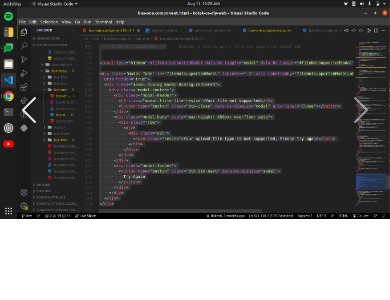
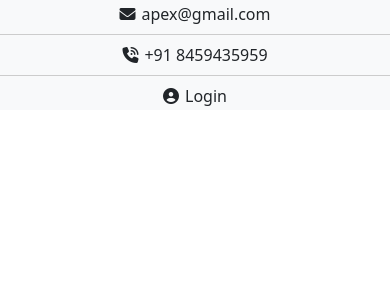
Before and after one commit to Apeksha16/RasoiWare, an Angular app: page / in a window 390 px wide. Shown: the top 300 px of the page. Built offline with nearby package versions, Linux system fonts and the light colour scheme.

Commit message:
header responsive

```diff
--- a/angular.json
+++ b/angular.json
@@ -25,6 +25,7 @@
               "src/assets"
             ],
             "styles": [
+              "node_modules/@fortawesome/fontawesome-free/css/all.min.css",
               "node_modules/bootstrap/dist/css/bootstrap.min.css",
               "node_modules/bootstrap/dist/css/bootstrap.css",
               "src/styles.css"
@@ -91,6 +92,7 @@
               "src/assets"
             ],
             "styles": [
+              "node_modules/@fortawesome/fontawesome-free/css/all.min.css",
               "node_modules/bootstrap/dist/css/bootstrap.min.css",
               "node_modules/bootstrap/dist/css/bootstrap.css",
               "src/styles.css"
--- a/package.json
+++ b/package.json
@@ -18,6 +18,7 @@
     "@angular/platform-browser": "^16.1.0",
     "@angular/platform-browser-dynamic": "^16.1.0",
     "@angular/router": "^16.1.0",
+    "@fortawesome/fontawesome-free": "^6.4.0",
     "bootstrap": "^5.3.1",
     "rxjs": "~7.8.0",
     "tslib": "^2.3.0",
--- a/src/app/app.component.css
+++ b/src/app/app.component.css
@@ -1,40 +1,35 @@
-/* Responsive adjustments for small screens
-@media (max-width: 767px) {
-    .row.align-items-center {
-        flex-direction: column;
-        text-align: center;
-    }
-
-    .col-md-6.text-md-left,
-    .col-md-6.text-md-right {
-        width: 100%;
-        margin-bottom: 10px;
-    }
+.navbar{
+  padding: 0;
+  height: 50px;
+}
+.divider {
+  border-right: 1px solid #ccc;
+  height: 50px;
 }
 
-.icon-text {
-    margin-left: 10px;
+@media (max-width: 768px) {
+.divider{
+  height: 1px;
+  width: 100%;
+  background-color: #ccc;
+  margin-bottom: 0.5rem;
 }
-
-.vertical-line {
-    border-left: 1px solid #ccc;
-    height: 40px;
-    margin: 0 10px;
-    display: inline-block;
+.container-fluid{
+  padding: 0;
 }
-
-.icon a{
-  margin-right: 20px;
+.navbar{
+  height:110px
 }
-.mail i{
-  margin-right: 20px;
 }
 
 
-.divider{
-  height:40px;
-  width:1px;
-  background: black;
-  padding-right: 0;
-  padding-left: 0;
+/* #carouselExample{
+  max-width: 600px;
+  max-height: 300px;
+  margin: 0 auto;
+}
+
+.custom-carousel .carousel-item img {
+  max-width: 100%;
+  max-height: 100%;
 } */
--- a/src/app/app.component.html
+++ b/src/app/app.component.html
@@ -1,24 +1,24 @@
-<!-- <div class="container-fluid bg-light">
-  <div class="row align-items-center">
-    <div class="col">
+<nav class="navbar bg-body-tertiary">
+  <div class="container-fluid d-flex justify-content-around flex-column flex-md-row">
+    <div class="d-flex align-items-center justify-content-center justify-content-md-end mb-2 mb-md-0">
       <i class="fas fa-envelope"></i>
-      <span class="icon-text">apex@gmail.com</span>
+      <span class="ml-6">apex@gmail.com</span>
     </div>
-    <span class="divider"></span>
-    <div class="col mail">
-      <i class="fas fa-phone-alt"></i>
-      <span>+91 7668804527</span>
+    <div class="divider"></div>
+    <div class="d-flex align-items-center justify-content-center mb-2 mb-md-0">
+      <i class="fas fa-phone-volume"></i>
+      <span class="ml-6">+91 8459435959</span>
     </div>
-    <span class="divider"></span>
-    <div class="col icon">
-      <a href="#"><i class="fab fa-facebook mr-2"></i></a>
-      <a href="#"><i class="fab fa-twitter mr-2"></i></a>
-      <a href="#"><i class="fab fa-instagram"></i></a>
+    <div class="divider"></div>
+    <div id="login" class="d-flex align-items-center justify-content-center justify-content-md-start">
+      <i routerLink="/login" class="fas fa-user-circle"></i>
+      <span class="ml-6">Login</span>
     </div>
   </div>
-</div> -->
+</nav>
 
-<div id="carouselExample" class="carousel slide">
+
+<!-- <div id="carouselExample" class="carousel slide">
   <div class="carousel-inner">
     <div class="carousel-item active">
       <img src="assets/11.png" class="d-block w-100" alt="...">
@@ -41,4 +41,4 @@
     <span class="carousel-control-next-icon" aria-hidden="true"></span>
     <span class="visually-hidden">Next</span>
   </button>
-</div>
+</div> -->
--- a/src/index.html
+++ b/src/index.html
@@ -5,10 +5,9 @@
   <meta charset="utf-8">
   <title>ResponsiveRasoiware</title>
   <base href="/">
-  <meta name="viewport" content="width=device-width, initial-scale=1">
+  <meta name="viewport" content="width=device-width, initial-scale=1, shrink-to-fit=no">
   <link rel="icon" type="image/x-icon" href="favicon.ico">
   <link href="https://cdnjs.cloudflare.com/ajax/libs/font-awesome/5.15.3/css/all.min.css" rel="stylesheet">
-
 
 </head>
 
--- a/src/styles.css
+++ b/src/styles.css
@@ -1 +1,6 @@
-/* You can add global styles to this file, and also import other style files */
+.ml-2{
+  margin-left: 2px;
+}
+.ml-6{
+  margin-left: 6px;
+}
```
Also changed, not shown: 1 other file (tests, documents, lock files or other folders).
